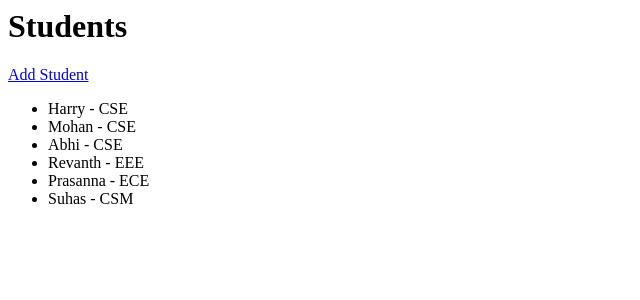
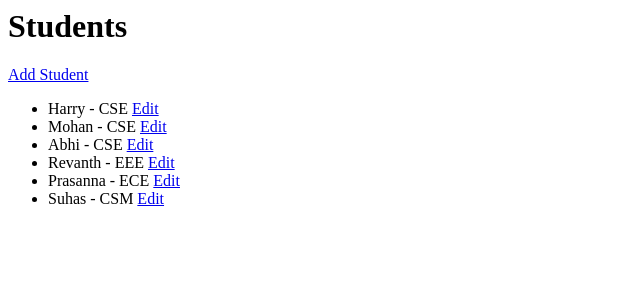
Before and after one commit to Hari-chandan-28/student-management-django, a Django app: template students/templates/students/student_list.html in a window 1280 px wide. Shown: the top 300 px of the page, without its empty margins (0-640 px from the left). Run offline with Django 5.2, Linux system fonts and the light colour scheme; the template is opened without the code that fills it: values that come from a table or form of the project are taken from there, others are empty; data comes from the database, SQL or seed files in the repository; parts of the project's set-up code (start-up, migrations or seed data) failed here and were passed over.

Commit message:
Add edit link to student list

```diff
--- a/students/templates/students/student_list.html
+++ b/students/templates/students/student_list.html
@@ -6,6 +6,7 @@
   {% for student in students %}
     <li>
       {{ student.name }} - {{ student.course }}
+      <a href="{% url 'student_update' student.id %}">Edit</a>
     </li>
   {% endfor %}
 </ul>
```
